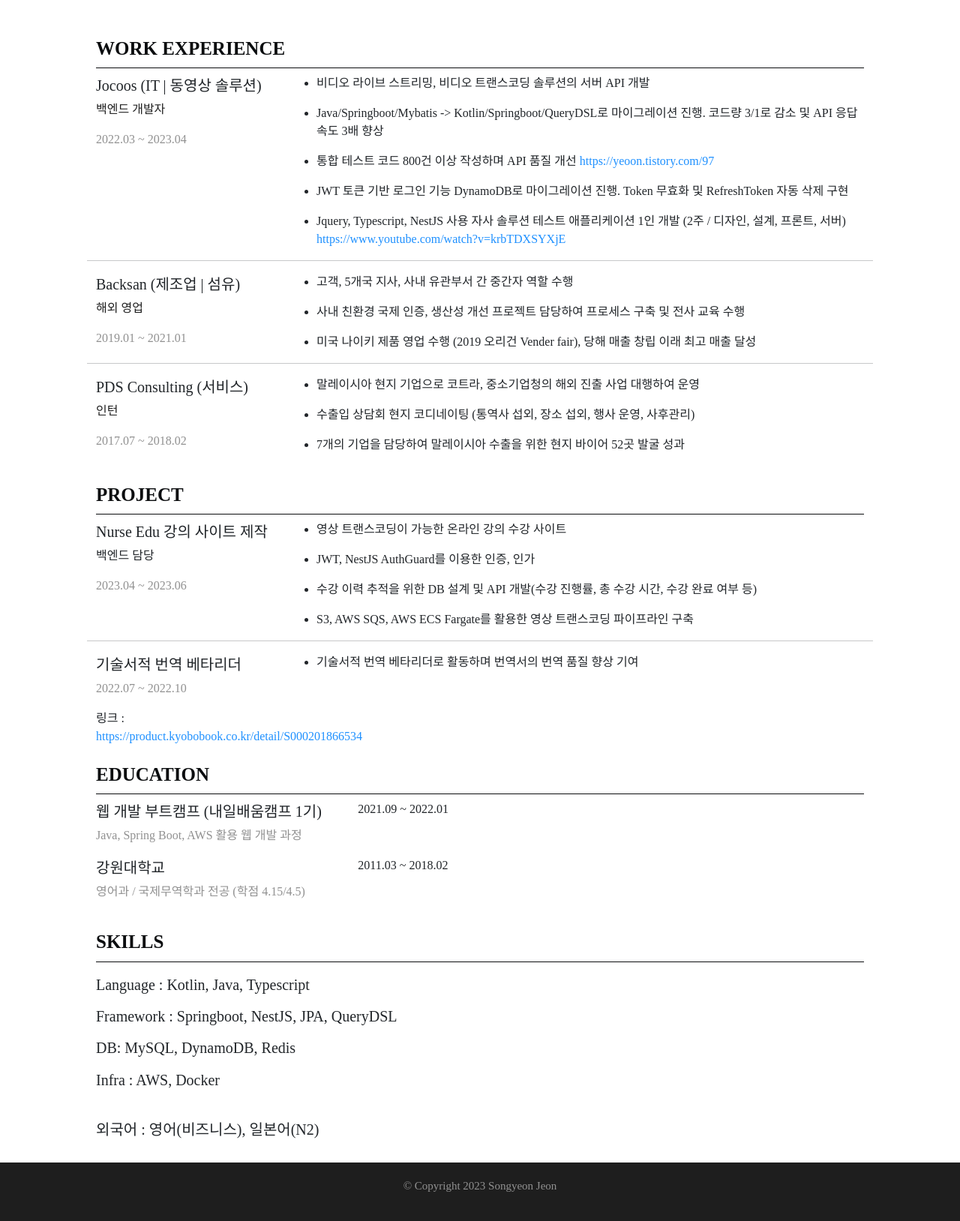
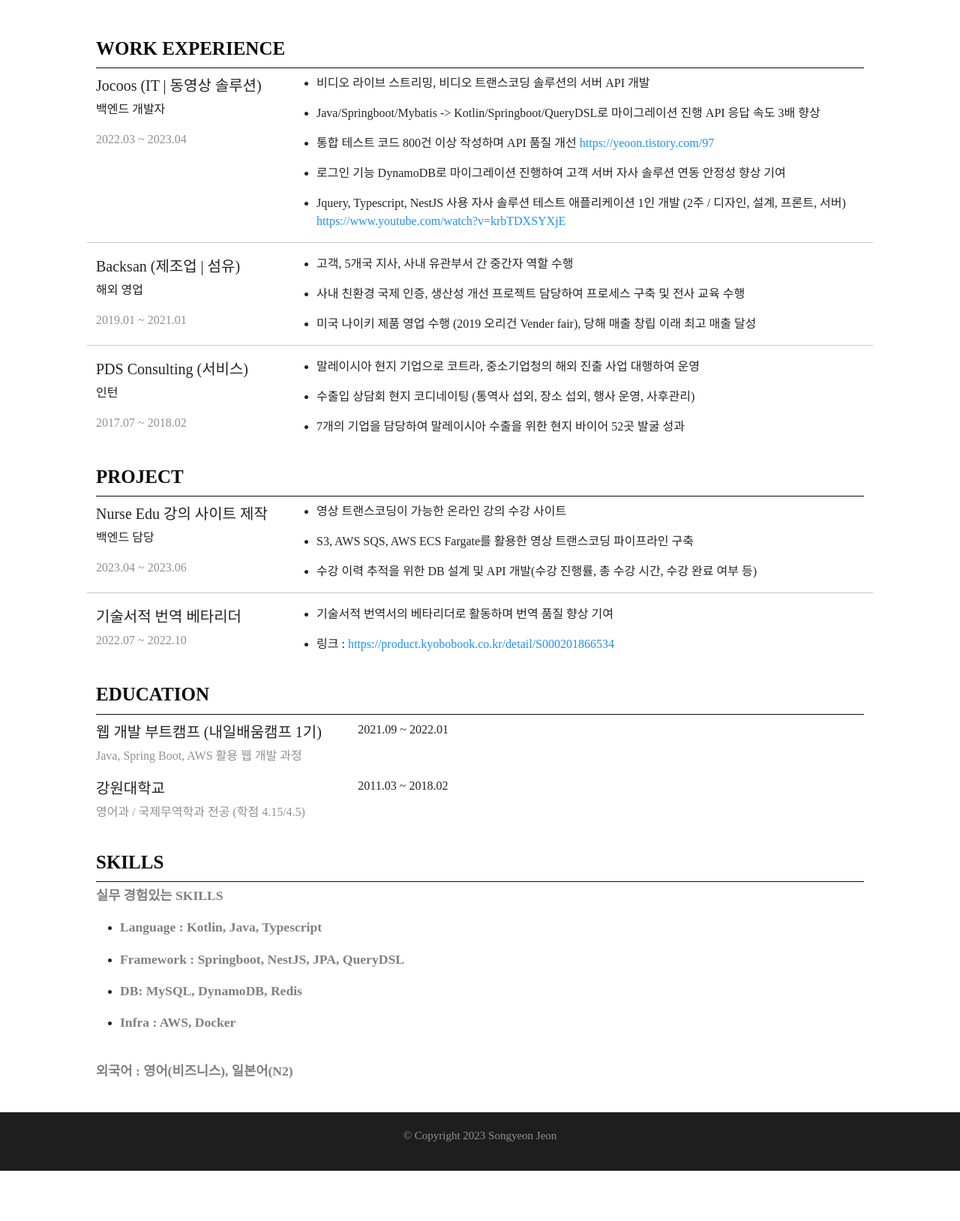
Before and after one commit to sendkite/resume, a plain HTML site: page index.html in a window 1280 px wide. Shown: the part 140-1768 px from the top of the page at 75% size. After the commit the page ends 1701 px from the top, so only its background shows below. Drawn offline with nearby package versions, Linux system fonts and the light colour scheme; a web font is replaced by a local one.

Commit message:
fix priority

```diff
--- a/index.html
+++ b/index.html
@@ -70,22 +70,6 @@
         padding: 5% 10% 0 10%;
       }
 
-      li.nav-item {
-        font-size: 1.1rem;
-        text-align: center;
-        font-weight: bolder;
-        width: 70px;
-        color: orange;
-      }
-
-      .title-img {
-        width: 350px;
-        position: absolute;
-        z-index: 0;
-        top: 30%;
-        left: 15%;
-      }
-
       /* About me page  */
 
       #features {
@@ -113,17 +97,6 @@
         padding: 20px;
         font-size: 15px;
         color: #919191;
-      }
-
-      /* For modile-friendly */
-      @media (max-width: 1028px) {
-        .logo {
-          display: none;
-        }
-
-        .title-img {
-          position: static;
-        }
       }
     </style>
   </head>
@@ -165,7 +138,7 @@
             <li>
               <p>
                 Java/Springboot/Mybatis -> Kotlin/Springboot/QueryDSL로
-                마이그레이션 진행. 코드량 3/1로 감소 및 API 응답 속도 3배 향상
+                마이그레이션 진행 API 응답 속도 3배 향상
               </p>
             </li>
             <li>
@@ -178,8 +151,8 @@
             </li>
             <li>
               <p>
-                JWT 토큰 기반 로그인 기능 DynamoDB로 마이그레이션 진행. Token
-                무효화 및 RefreshToken 자동 삭제 구현
+                로그인 기능 DynamoDB로 마이그레이션 진행하여 고객 서버 자사
+                솔루션 연동 안정성 향상 기여
               </p>
             </li>
             <li>
@@ -271,18 +244,15 @@
               <p>영상 트랜스코딩이 가능한 온라인 강의 수강 사이트</p>
             </li>
             <li>
-              <p>JWT, NestJS AuthGuard를 이용한 인증, 인가</p>
+              <p>
+                S3, AWS SQS, AWS ECS Fargate를 활용한 영상 트랜스코딩 파이프라인
+                구축
+              </p>
             </li>
             <li>
               <p>
                 수강 이력 추적을 위한 DB 설계 및 API 개발(수강 진행률, 총 수강
                 시간, 수강 완료 여부 등)
-              </p>
-            </li>
-            <li>
-              <p>
-                S3, AWS SQS, AWS ECS Fargate를 활용한 영상 트랜스코딩 파이프라인
-                구축
               </p>
             </li>
           </ul>
@@ -293,16 +263,18 @@
         <div class="col-lg-3">
           <h2>기술서적 번역 베타리더</h2>
           <p style="color: #919191">2022.07 ~ 2022.10</p>
-          링크 :
-          <a href="https://product.kyobobook.co.kr/detail/S000201866534">
-            https://product.kyobobook.co.kr/detail/S000201866534
-          </a>
         </div>
         <div class="col-lg-9">
           <ul>
             <li>
+              <p>기술서적 번역서의 베타리더로 활동하며 번역 품질 향상 기여</p>
+            </li>
+            <li>
               <p>
-                기술서적 번역 베타리더로 활동하며 번역서의 번역 품질 향상 기여
+                링크 :
+                <a href="https://product.kyobobook.co.kr/detail/S000201866534">
+                  https://product.kyobobook.co.kr/detail/S000201866534
+                </a>
               </p>
             </li>
           </ul>
@@ -342,12 +314,23 @@
           <h1>SKILLS</h1>
         </div>
         <div class="col-lg-12">
-          <h2>Language : Kotlin, Java, Typescript</h2>
-          <h2>Framework : Springboot, NestJS, JPA, QueryDSL</h2>
-          <h2>DB: MySQL, DynamoDB, Redis</h2>
-          <h2>Infra : AWS, Docker</h2>
+          <h4>실무 경험있는 SKILLS</h4>
+          <ul>
+            <li>
+              <h4>Language : Kotlin, Java, Typescript</h4>
+            </li>
+            <li>
+              <h4>Framework : Springboot, NestJS, JPA, QueryDSL</h4>
+            </li>
+            <li>
+              <h4>DB: MySQL, DynamoDB, Redis</h4>
+            </li>
+            <li>
+              <h4>Infra : AWS, Docker</h4>
+            </li>
+          </ul>
           <br />
-          <h2>외국어 : 영어(비즈니스), 일본어(N2)</h2>
+          <h4>외국어 : 영어(비즈니스), 일본어(N2)</h4>
         </div>
       </div>
 
```
